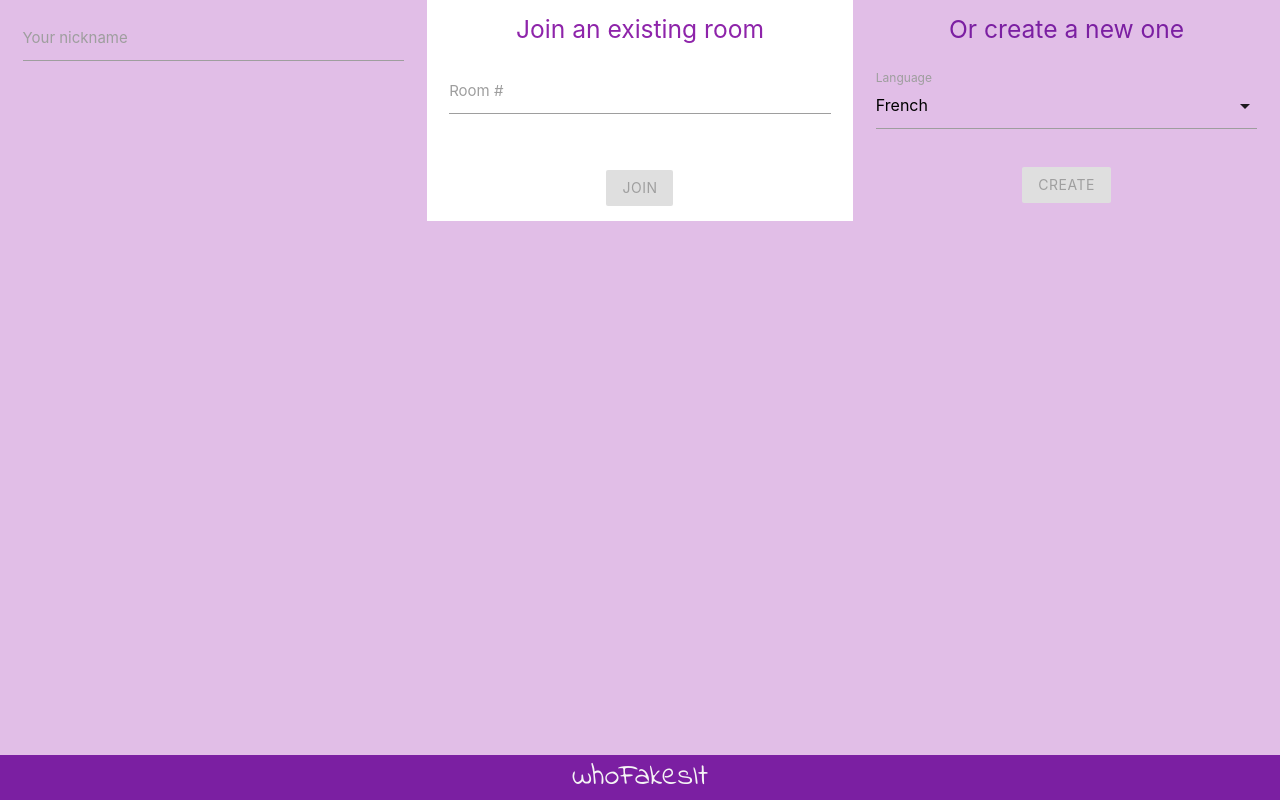
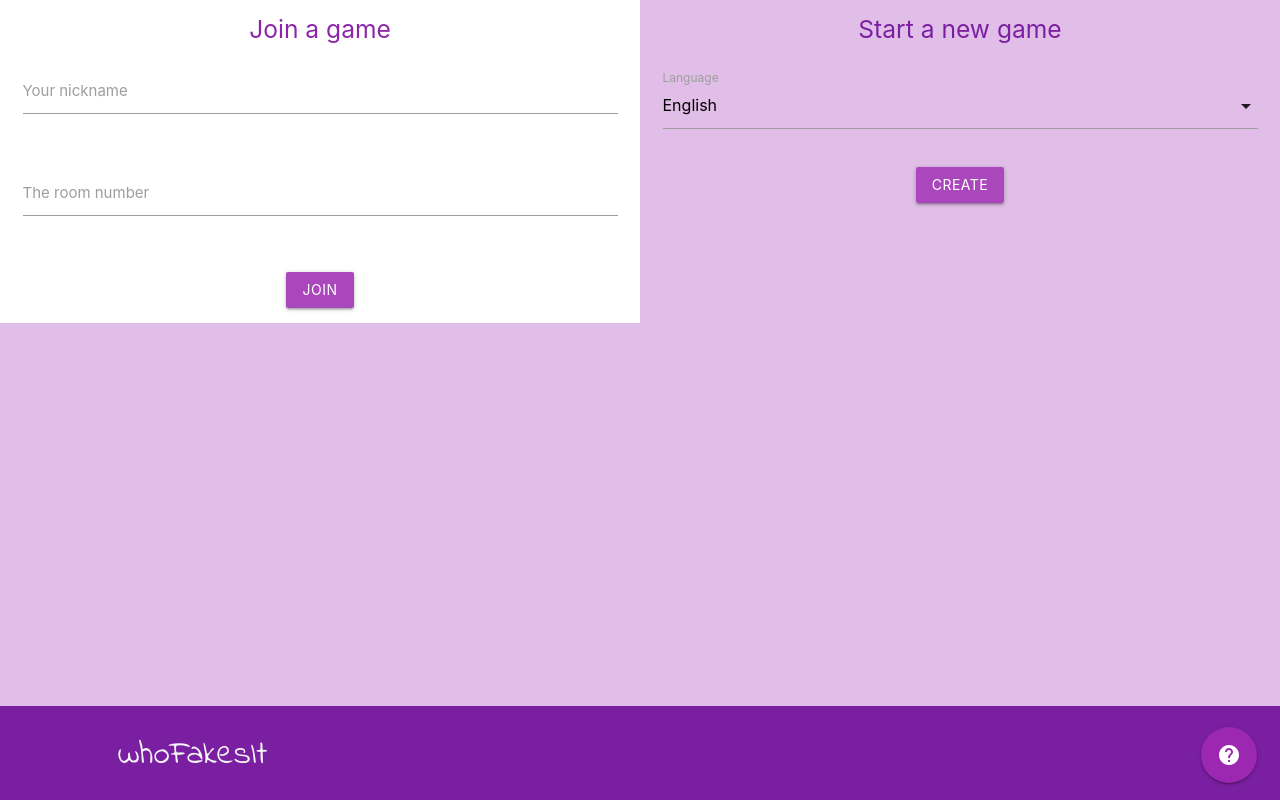
Before and after one commit to svadhis/Imposteur, a website: page index.html in a window 1280 px wide. Drawn offline with nearby package versions, Linux system fonts and the light colour scheme; no server answers.

Commit message:
theme 0.2

```diff
--- a/index.html
+++ b/index.html
@@ -22,47 +22,76 @@
 <body>
 
   <main class="test purple lighten-4">
-    <form>
-      <div class="row">
-        <div class="col s12 m4 center-align">
+    <div class="row">
+      <div class="col s12 l6 white">
+        <form>
+          <h5 class="purple-text text-darken-1 center-align">Join a game</h5>
           <div class="input-field col s12">
-            <input id="nickname" type="text" pattern="[A-Za-z0-9]{3,}" class="validate">
+            <input id="nickname" type="text" pattern="[A-Za-z0-9]{3,}" class="validate" required=""
+              aria-required="true">
             <label for="text">Your nickname</label>
-            <span class="helper-text" data-error="Only letters and numbers, at least 3 characters"
+            <span class="helper-text" data-error="3 characters minimum. Only letters and/or numbers"
               data-success=""></span>
           </div>
-        </div>
-        <div class="col s12 m4 white center-align">
-          <h5 class="purple-text text-darken-1">Join an existing room</h5>
           <div class="input-field col s12">
-            <input id="room" type="text" pattern="[0-9]{6}" class="validate">
-            <label for="text">Room #</label>
-            <span class="helper-text" data-error="A room number is composed of 6 digits" data-success=""></span>
+            <input id="room" type="text" pattern="[0-9]{6}" class="validate" required="" aria-required="true">
+            <label for="text">The room number</label>
+            <span class="helper-text" data-error="6 characters. Only numbers" data-success=""></span>
           </div>
           <div class="input-field col s12 center-align">
-            <a class="btn purple lighten-1 disabled">JOIN</a>
+            <button class="btn purple lighten-1" type="submit" name="action">JOIN
+            </button>
           </div>
-        </div>
-        <div class="col s12 m4 center-align">
-          <h5 class="purple-text text-darken-2">Or create a new one</h5>
+        </form>
+      </div>
+      <div class="col s12 l6">
+        <form>
+          <h5 class="purple-text text-darken-2 center-align">Start a new game</h5>
           <div class="input-field col s12 select">
-            <select>
-              <option value="1" selected>French</option>
-              <option value="2">English</option>
+            <select required="" aria-required="true">
+              <option value="1" selected>English</option>
+              <option value="2">French</option>
               <option value="3">Spanish</option>
             </select>
             <label>Language</label>
           </div>
-          <div class="input-field col s12">
-            <a class="btn purple disabled">CREATE</a>
+          <div class="input-field col s12 center-align">
+            <button class="btn purple lighten-1" type="submit" name="action">CREATE
+            </button>
           </div>
-        </div>
+        </form>
       </div>
-    </form>
+    </div>
+
+    <!-- Modal Trigger -->
+    <div class="fixed-action-btn">
+      <a class="btn-floating btn-large purple modal-trigger" href="#modal1">
+        <i class="large material-icons">help</i>
+      </a>
+    </div>
+
+    <!-- Modal Structure -->
+    <div id="modal1" class="modal bottom-sheet">
+      <div class="modal-content">
+        <h5>How to play WhoFakesIt</h5>
+        <p>A bunch of text</p>
+        <h5>How to add content</h5>
+        <p>A bunch of text</p>
+      </div>
+      <div class="modal-footer">
+        <a href="#!" class="modal-close waves-effect waves-green btn-flat">back</a>
+      </div>
+    </div>
+
   </main>
 
-  <footer class="footer purple darken-2 center-align">
-    <span class="grey-text text-lighten-4">whoFakesIt</span>
+  <footer class="footer purple darken-2">
+    <div class="row">
+      <div class="copyright col offset-s1">
+          <span class="grey-text text-lighten-4">whoFakesIt</span>
+      </div>
+    </div>
+
   </footer>
 
   <!-- JQuery -->
@@ -74,6 +103,13 @@
 
   <script src="/static/game.js"></script>
 
+  <script>
+    $(document).ready(function () {
+      $('.modal').modal();
+    });
+    var instance = M.Modal.getInstance(elem);
+  </script>
+
 </body>
 
 </html>
--- a/style.css
+++ b/style.css
@@ -5,10 +5,26 @@
 
 footer span {
 	font-family: 'Indie Flower', cursive;
-	font-size: 2rem;
+	font-size: 2.2rem;
 }
 
+.help {
+	width: 90 vw;
+	height: 90 vh;
+	margin: auto;
+}
 
+.fixed-action-btn {
+	margin-bottom: -6px;
+}
+
+.copyright {
+	margin-top: 25px;
+}
+
+.bottom-sheet {
+	height: 50vh;
+}
 
 
 body {
```
Also changed, not shown: server.js (+16 -2 lines).
